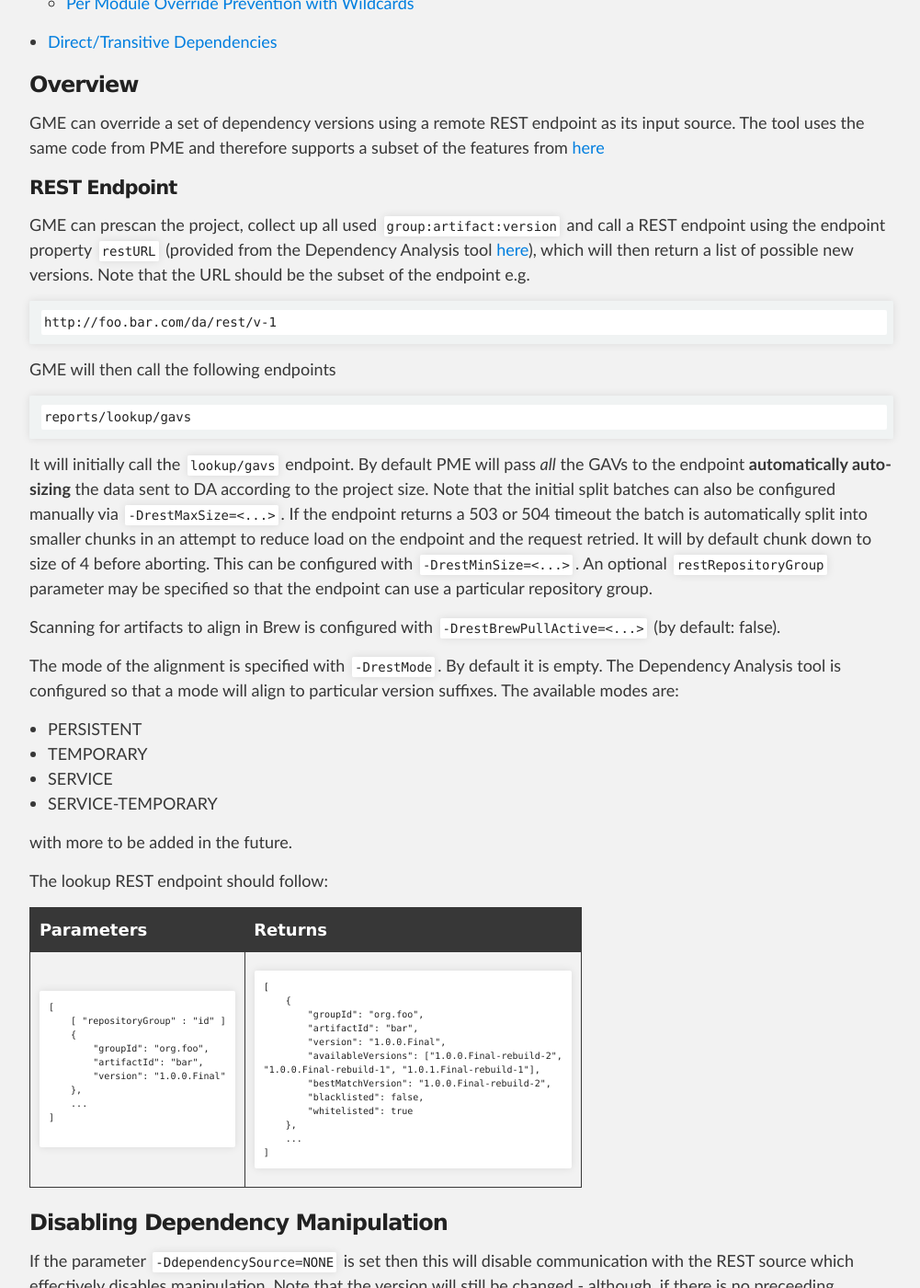
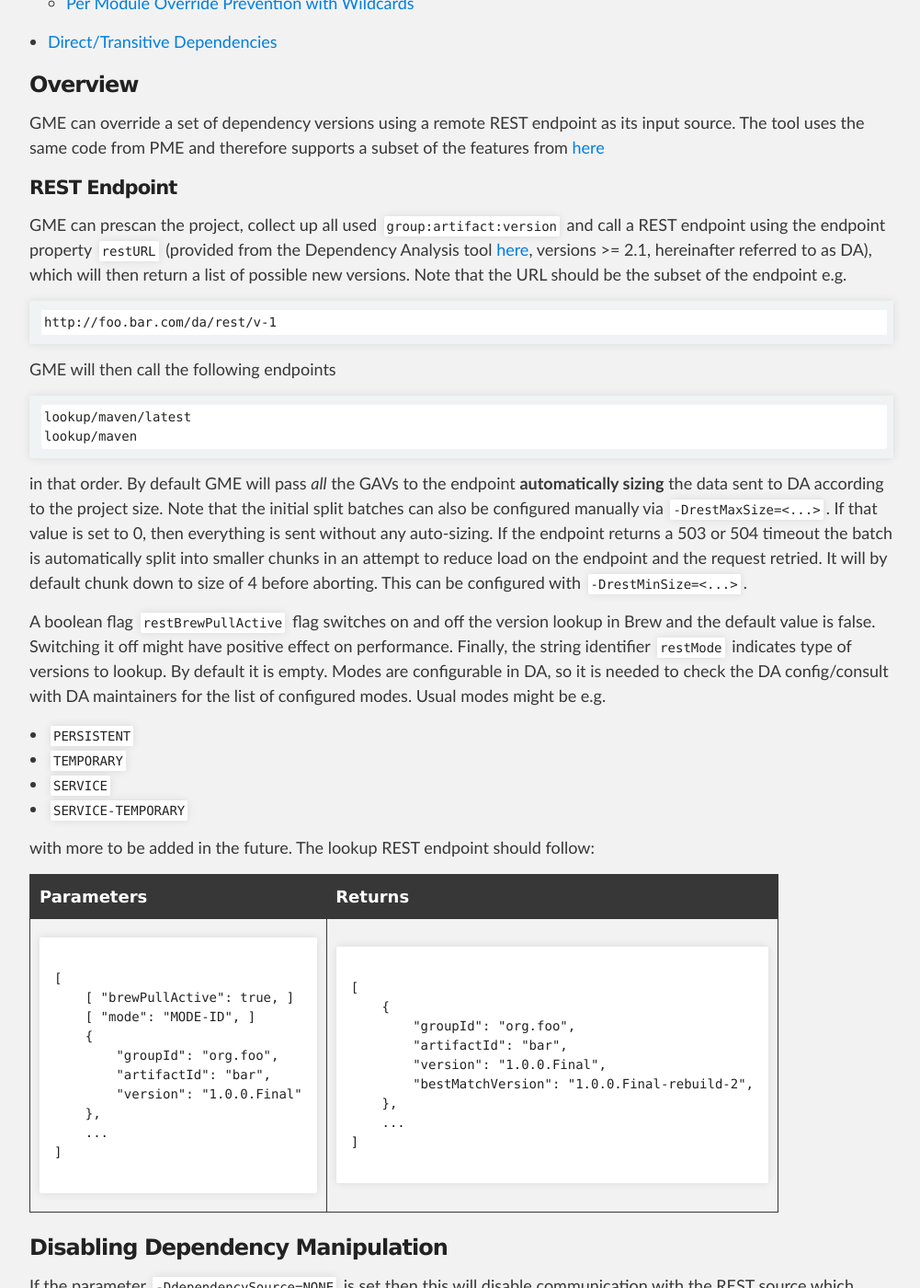
Before and after one commit to project-ncl/gradle-manipulator, a Jekyll site: the page built from guide/dep-manip.md, in a window 1280 px wide and 1400 px high, scrolled down 405 px. Shown: the whole window at 92% size, without its empty margins (138-1139 px from the left). Built offline with Jekyll 4.4.1, drawn with Linux system fonts in a browser that asks for light colours.

Commit message:
NCLSUP-531 Improve documentation on endpoints

```diff
--- a/guide/dep-manip.md
+++ b/guide/dep-manip.md
@@ -12,29 +12,25 @@ GME can override a set of dependency versions using a remote REST endpoint as it
 
 #### REST Endpoint
 
-GME can prescan the project, collect up all used `group:artifact:version` and call a REST endpoint using the endpoint property `restURL` (provided from the Dependency Analysis tool [here](https://github.com/project-ncl/dependency-analysis)), which will then return a list of possible new versions. Note that the URL should be the subset of the endpoint e.g.
+GME can prescan the project, collect up all used `group:artifact:version` and call a REST endpoint using the endpoint property `restURL` (provided from the Dependency Analysis tool [here](https://github.com/project-ncl/dependency-analysis), versions >= 2.1, hereinafter referred to as DA), which will then return a list of possible new versions. Note that the URL should be the subset of the endpoint e.g.
 
     http://foo.bar.com/da/rest/v-1
 
 GME will then call the following endpoints
 
-    reports/lookup/gavs
+    lookup/maven/latest
+    lookup/maven
 
-It will initially call the `lookup/gavs` endpoint. By default PME will pass *all* the GAVs to the endpoint **automatically auto-sizing** the data sent to DA according to the project size. Note that the initial split batches can also be configured manually via `-DrestMaxSize=<...>`. If the endpoint returns a 503 or 504 timeout the batch is automatically split into smaller chunks in an attempt to reduce load on the endpoint and the request retried. It will by default chunk down to size of 4 before aborting. This can be configured with `-DrestMinSize=<...>`. An optional `restRepositoryGroup` parameter may be specified so that the endpoint can use a particular repository group.
+in that order. By default GME will pass *all* the GAVs to the endpoint **automatically sizing** the data sent to DA according to the project size. Note that the initial split batches can also be configured manually via `-DrestMaxSize=<...>`. If that value is set to 0, then everything is sent without any auto-sizing. If the endpoint returns a 503 or 504 timeout the batch is automatically split into smaller chunks in an attempt to reduce load on the endpoint and the request retried. It will by default chunk down to size of 4 before aborting. This can be configured with `-DrestMinSize=<...>`.
 
-Scanning for artifacts to align in Brew is configured with `-DrestBrewPullActive=<...>` (by default: false).
+A boolean flag `restBrewPullActive` flag switches on and off the version lookup in Brew and the default value is false. Switching it off might have positive effect on performance. Finally, the string identifier `restMode` indicates type of versions to lookup. By default it is empty. Modes are configurable in DA, so it is needed to check the DA config/consult with DA maintainers for the list of configured modes. Usual modes might be e.g.
 
-The mode of the alignment is specified with `-DrestMode`. By default it is empty. The Dependency Analysis tool is configured so that a mode will align to particular version suffixes. The available modes are:
+- `PERSISTENT`
+- `TEMPORARY`
+- `SERVICE`
+- `SERVICE-TEMPORARY`
 
-- PERSISTENT
-- TEMPORARY
-- SERVICE
-- SERVICE-TEMPORARY
-
-with more to be added in the future.
-
-The lookup REST endpoint should follow:
-
+with more to be added in the future. The lookup REST endpoint should follow:
 
 <table>
 <tr>
@@ -43,9 +39,10 @@ The lookup REST endpoint should follow:
 </tr>
 <tr>
 <td>
-   <pre lang="xml" style="font-size: 10px">
+   <pre style="font-size: 10px"><code class="language-json">
 [
-    [ "repositoryGroup" : "id" ]
+    [ "brewPullActive": true, ]
+    [ "mode": "MODE-ID", ]
     {
         "groupId": "org.foo",
         "artifactId": "bar",
@@ -53,23 +50,20 @@ The lookup REST endpoint should follow:
     },
     ...
 ]
-    </pre>
+    </code></pre>
 </td>
 <td>
-  <pre lang="xml" style="font-size: 10px">
+   <pre style="font-size: 10px"><code class="language-json">
 [
     {
         "groupId": "org.foo",
         "artifactId": "bar",
         "version": "1.0.0.Final",
-        "availableVersions": ["1.0.0.Final-rebuild-2",
-"1.0.0.Final-rebuild-1", "1.0.1.Final-rebuild-1"],
         "bestMatchVersion": "1.0.0.Final-rebuild-2",
-        "blacklisted": false,
-        "whitelisted": true
     },
     ...
-]  </pre>
+]
+   </code></pre>
 </td>
 </tr>
 </table>
```
